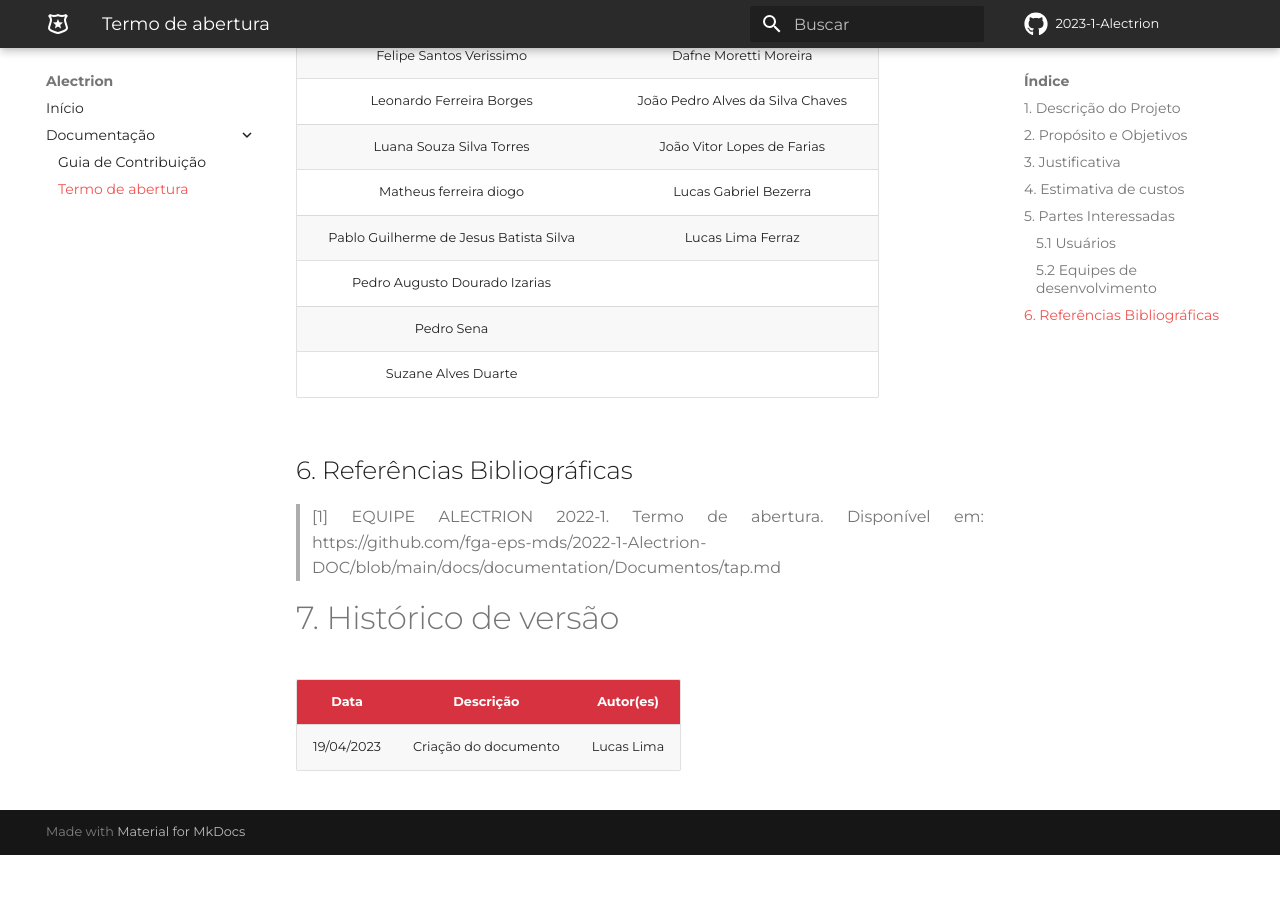
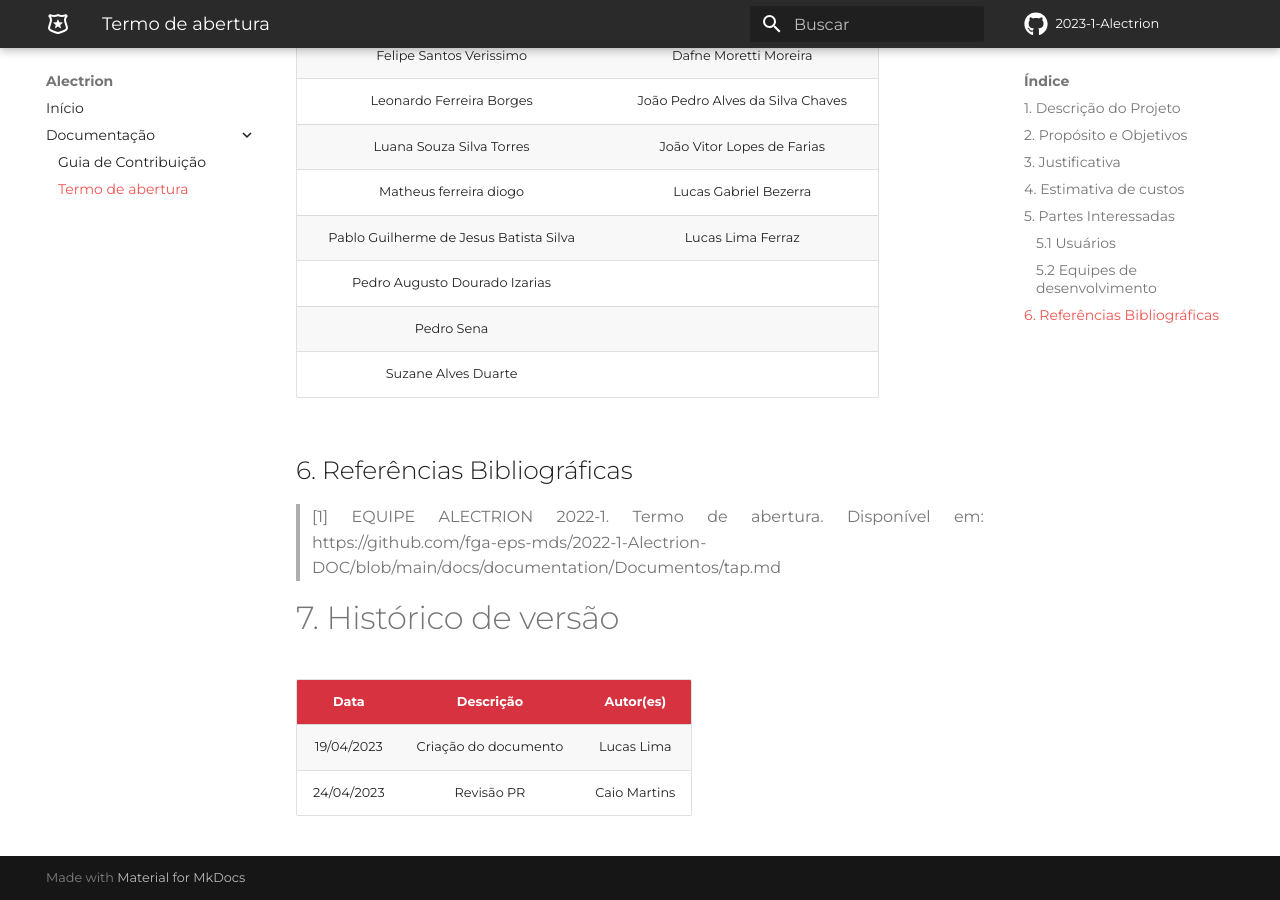
Before and after one commit to fga-eps-mds/2023-1-Alectrion-DOC, an MkDocs documentation site: the page built from docs/documentacao/tap.md, in a window 1280 px wide and 900 px high, scrolled down 1478 px. Built offline with MkDocs 1.6.1 and Material for MkDocs 9.7.7, drawn with Linux system fonts in a browser that asks for light colours; some web fonts are replaced; comment, search, counter and statistics services are not loaded; before the commit the page ends 2333 px from its top, so only the background shows below that.

Commit message:
revisao PR

```diff
--- a/docs/documentacao/tap.md
+++ b/docs/documentacao/tap.md
@@ -49,3 +49,4 @@ Servidores DSTI da Polícia Civil de Goiás.
 |**Data**|**Descrição**|**Autor(es)**|
 |--------|-------------|--------------|
 |19/04/2023| Criação do documento | Lucas Lima |
+|24/04/2023| Revisão PR | Caio Martins |
```
